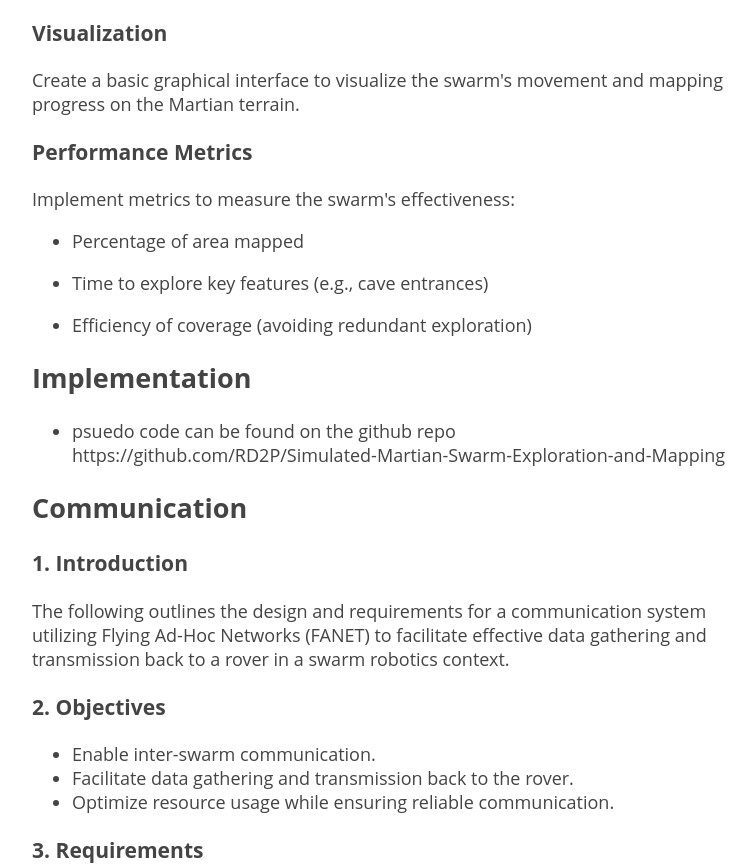
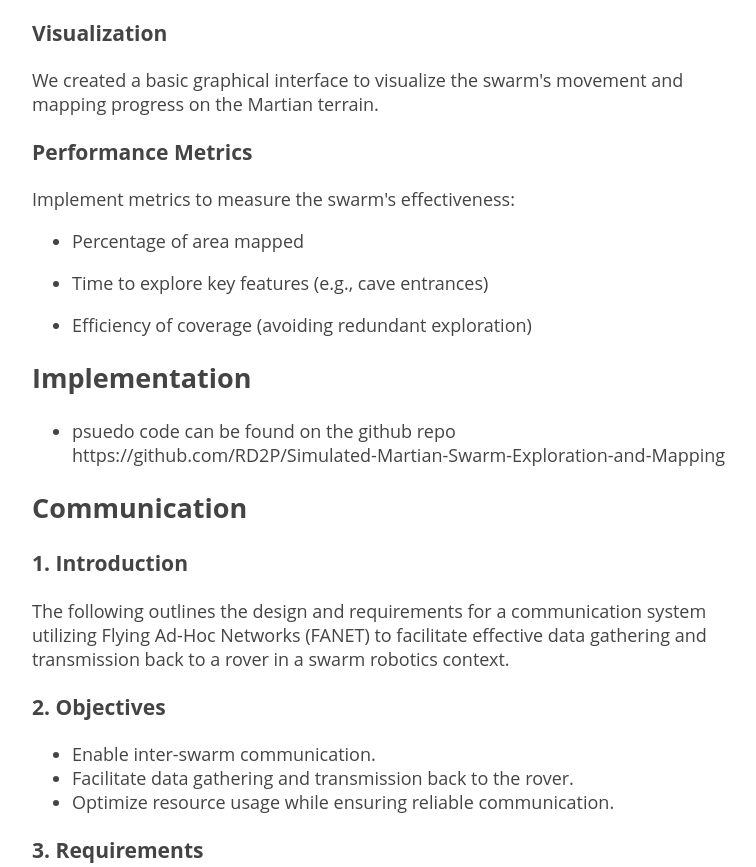
Before and after one commit to RD2P/Simulated-Martian-Swarm-Exploration-and-Mapping, a plain HTML site: page index.html in a window 1280 px wide. Shown: the part 2739-3606 px from the top of the page, without its empty margins (258-1014 px from the left). Drawn offline with Linux system fonts and the light colour scheme.

Commit message:
Update index.html

```diff
--- a/index.html
+++ b/index.html
@@ -108,7 +108,7 @@
         </li>
       </ul>
       <h3>Visualization</h3>
-      <p>Create a basic graphical interface to visualize the swarm's movement and mapping progress on the Martian
+      <p>We created a basic graphical interface to visualize the swarm's movement and mapping progress on the Martian
         terrain.
       </p>
       <h3>Performance Metrics</h3>
```
